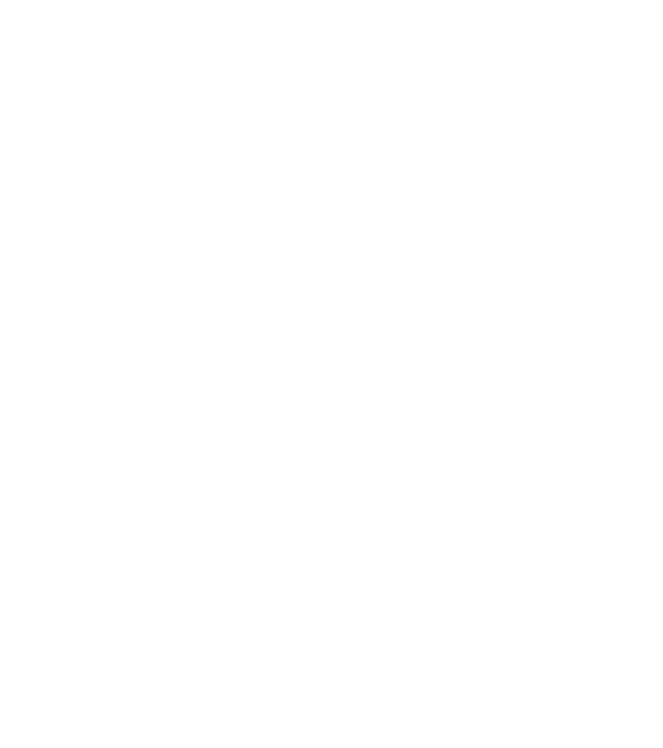
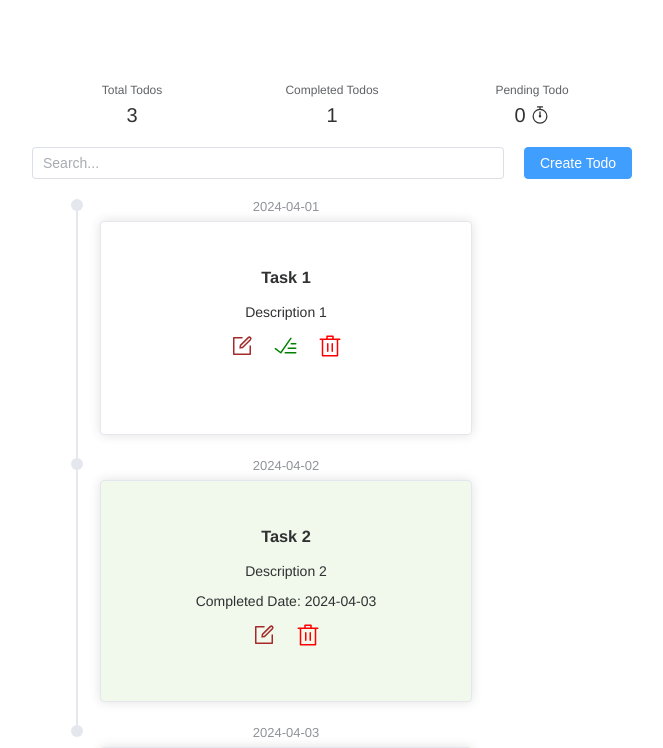
Before and after one commit to izzyjere/todo-app, a Vue app in the folder frontend/: page /todos in a window 1280 px wide. Before the commit this address had no page. Shown: the top 748 px of the page, without its empty margins (308-971 px from the left). Built offline with nearby package versions, Linux system fonts and the light colour scheme.

Commit message:
Clean up

```diff
--- a/frontend/package.json
+++ b/frontend/package.json
@@ -8,6 +8,7 @@
     "lint": "vue-cli-service lint"
   },
   "dependencies": {
+    "@element-plus/icons": "^0.0.11",
     "axios": "^1.6.8",
     "core-js": "^3.8.3",
     "element-plus": "^2.6.3",
--- a/frontend/src/components/HomePage.vue
+++ b/frontend/src/components/HomePage.vue
@@ -1,3 +1,179 @@
 <template>
-  <h1>Welcome</h1>
+  <div class="container">
+    <div class="home-container">
+      <!-- Statistics about todos -->
+      <el-row class="statistics-row">
+        <el-col :span="8">
+          <el-statistic title="Total Todos" :value="todos.length" />
+        </el-col>
+        <el-col :span="8">
+          <el-statistic
+            title="Completed Todos"
+            :value="completedTodos.length"
+          />
+        </el-col>
+        <el-col :span="8">
+          <el-statistic title="Pending Todo" :value="0">
+            <template #suffix>
+              <el-icon style="vertical-align: -0.125em">
+                <Timer />
+              </el-icon>
+            </template>
+          </el-statistic>
+        </el-col>
+      </el-row>
+
+      <!-- Search bar and create todo button -->
+      <div class="header">
+        <el-input placeholder="Search..." style="margin-right: 20px"></el-input>
+        <el-button type="primary" @click="createTodo">Create Todo</el-button>
+      </div>
+
+      <!-- Timeline of todos -->
+      <el-timeline style="max-width: 400px; margin-top: 10px">
+        <el-timeline-item
+          v-for="todo in todos"
+          :key="todo.id"
+          :timestamp="todo.createdDate"
+          placement="top"
+        >
+          <el-card
+            class="timeline-card"
+            style="max-height: 200px"
+            :class="{ completed: todo.completedDate }"
+          >
+            <h3>{{ todo.details }}</h3>
+            <p>{{ todo.description }}</p>
+            <p v-if="todo.completedDate">
+              Completed Date: {{ todo.completedDate }}
+            </p>
+
+            <div
+              style="min-height: 60px; margin-top: 10px; margin-bottom: 10px"
+              class="flex items-center is-align-bottom"
+            >
+              <el-icon
+                color="brown"
+                title="Edit todo"
+                style="font-size: x-large; margin-right: 20px"
+                ><Edit
+              /></el-icon>
+              <el-icon
+                color="green"
+                v-if="!todo.completedDate"
+                title="Mark as done"
+                style="font-size: x-large; margin-right: 20px"
+                ><Finished
+              /></el-icon>
+              <el-icon
+                color="red"
+                title="delete todo"
+                style="font-size: x-large"
+                ><Delete
+              /></el-icon>
+            </div>
+          </el-card>
+        </el-timeline-item>
+      </el-timeline>
+    </div>
+  </div>
 </template>
+
+<script>
+export default {
+  data() {
+    return {
+      todos: [
+        {
+          id: 1,
+          details: "Task 1",
+          description: "Description 1",
+          status: "TODO",
+          owner: "User 1",
+          createdDate: "2024-04-01",
+          completedDate: null,
+        },
+        {
+          id: 2,
+          details: "Task 2",
+          description: "Description 2",
+          status: "TODO",
+          owner: "User 2",
+          createdDate: "2024-04-02",
+          completedDate: "2024-04-03",
+        },
+        {
+          id: 3,
+          details: "Task 3",
+          description: "Description 3",
+          status: "TODO",
+          owner: "User 3",
+          createdDate: "2024-04-03",
+          completedDate: null,
+        },
+      ],
+    };
+  },
+  computed: {
+    completedTodos() {
+      return this.todos.filter((todo) => todo.completedDate !== null);
+    },
+    incompleteTodos() {
+      return this.todos.filter((todo) => todo.completedDate === null);
+    },
+  },
+  methods: {
+    createTodo() {
+      // Logic for creating a new todo
+      console.log("Creating todo...");
+    },
+    editTodo(todo) {
+      // Logic for editing a todo
+      console.log("Editing todo:", todo);
+    },
+    completeTodo(todo) {
+      // Logic for completing a todo
+      console.log("Completing todo:", todo);
+    },
+    deleteTodo(todo) {
+      // Logic for deleting a todo
+      console.log("Deleting todo:", todo);
+    },
+  },
+};
+</script>
+
+<style scoped>
+.container {
+  display: flex;
+  justify-content: center;
+}
+
+.home-container {
+  width: 600px;
+  padding: 20px;
+}
+
+.header {
+  display: flex;
+  justify-content: space-between;
+  align-items: center;
+  margin-bottom: 20px;
+}
+
+.timeline-card {
+  padding: 10px;
+}
+
+.timeline-card.completed {
+  background-color: #f0f9eb; /* Light green background for completed todos */
+}
+
+.statistics-row {
+  margin-bottom: 20px;
+}
+
+.el-col {
+  text-align: center;
+}
+</style>
--- a/frontend/src/main.js
+++ b/frontend/src/main.js
@@ -7,11 +7,14 @@
 import RegisterPage from './components/RegisterPage.vue';
 import axios from 'axios';
 import store from './state/store';
+import HomePage from './components/HomePage.vue';
+import * as ElementPlusIconsVue from '@element-plus/icons-vue'
 
 const routes = [
   { path: '/', redirect: '/login' },
   { path: '/login', component: LoginPage },
   { path: '/register', component: RegisterPage },
+  { path: '/todos', component: HomePage },
 ];
 
 const router = createRouter({
@@ -20,6 +23,9 @@
 });
 axios.defaults.baseURL = 'http://localhost:8080/api/';
 const app = createApp(App);
+for (const [key, component] of Object.entries(ElementPlusIconsVue)) {
+  app.component(key, component)
+}
 app.use(router);
 app.use(store);
 app.use(ElementPlus);
```
Also changed, not shown: 2 other files (tests, documents, lock files or other folders).
